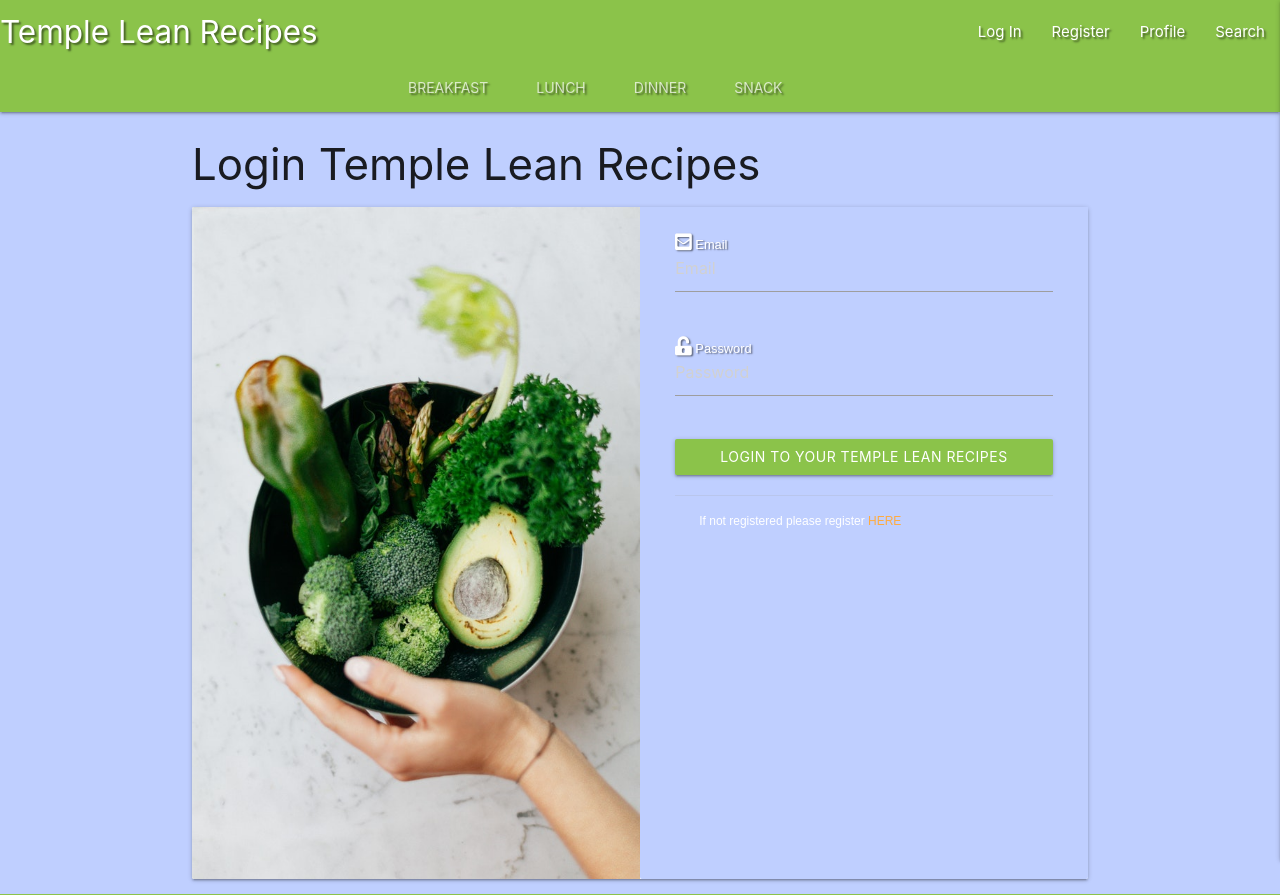
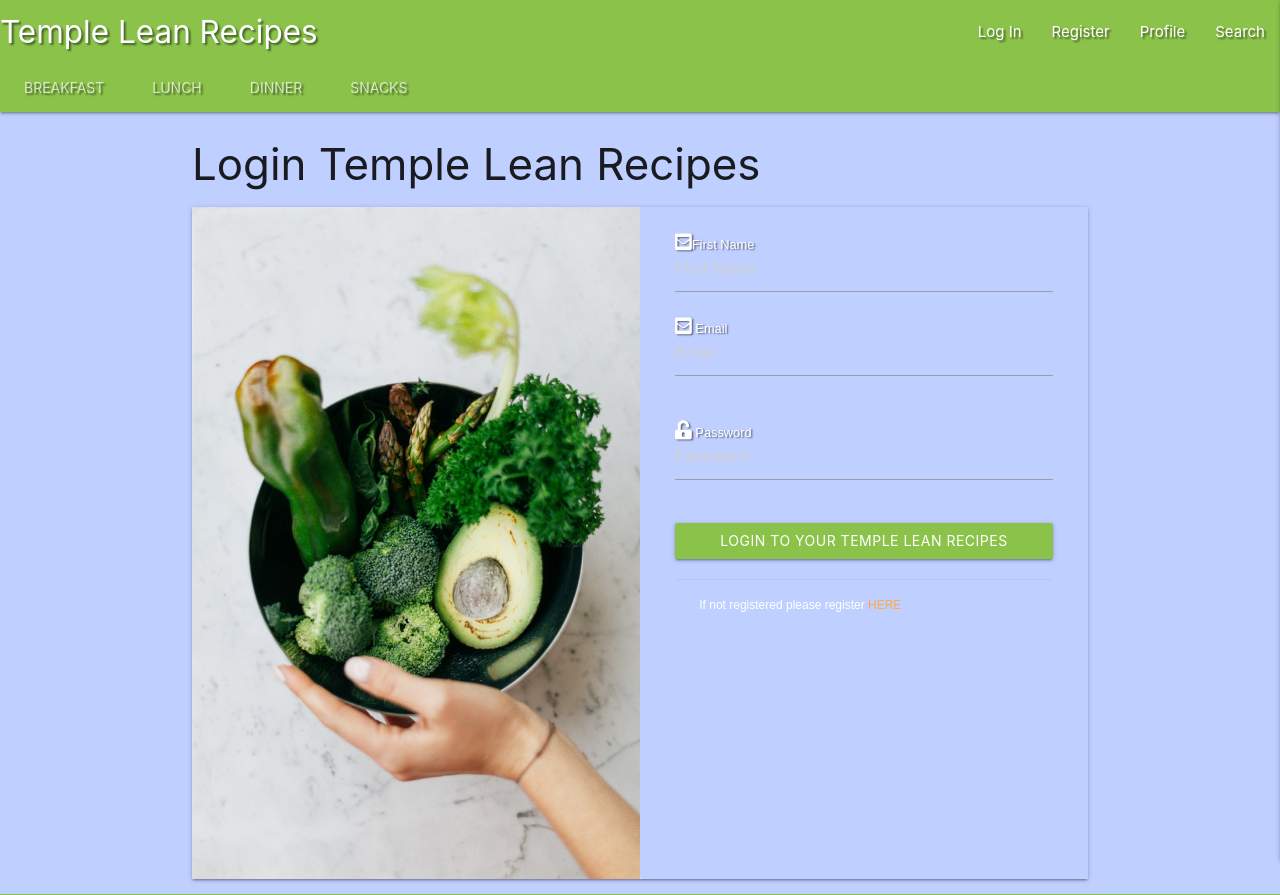
Before and after one commit to Andrew-code2020/ms3onlinecookbook, a Flask app: page /login in a window 1280 px wide. Shown: the top 895 px of the page. Run offline with Flask 2, Linux system fonts and the light colour scheme; some libraries are stand-ins or nearby versions; some web fonts are replaced.

Commit message:
added profile, breafast, lunch, dinner and snack html. found python to render profile. need correct style in profile

```diff
--- a/app.py
+++ b/app.py
@@ -53,7 +53,8 @@ def register():
     # put the new user into 'session' cookie
         session["user"] = request.form.get("first_name").lower()
         flash("Registration with Temple Lean Recipes Successful!")
-        render_template(url_for("profile", email=session["user"]))
+        return redirect(url_for(
+            "profile", first_name=session["user"]))
     return render_template("register.html")
 
 
@@ -63,16 +64,17 @@ def login():
     if request.method == "POST":
         # check if username exists in db
         existing_user = mongo.db.users.find_one(
-            {"email": request.form.get("email").lower()})
+            {"first_name": request.form.get("first_name").lower()})
 
         if existing_user:
             username = existing_user["first_name"]
             # ensure hashed password matches user input
             if check_password_hash(
                 existing_user["password"], request.form.get("password")):
-                    session["user"] = request.form.get("email").lower()
+                    session["user"] = request.form.get("first_name").lower()
                     flash(f"Welcome, {username.capitalize()}")
-                    render_template(url_for("profile", email=session["user"]))
+                    return redirect(url_for(
+                        "profile", first_name=session["user"]))
             else:
                 # invalid password match
                 flash("Incorrect email and/or Password")
@@ -86,12 +88,31 @@ def login():
     return render_template("login.html")
 
 
-@app.route("/profile/<email>", methods=["GET", "POST"])
-def profile(email):
-    # grab the session user's username from db
-    email = mongo.db.users.find_one(
-        {"email": session["user"]})["email"]
-    return render_template("profile.html", email=email)
+@app.route("/profile/<first_name>", methods=["GET", "POST"])
+def profile(first_name):
+    # grab the user information from mongo db and show in the user profile
+    first_name = mongo.db.users.find_one(
+        {"first_name": session["user"]})["first_name"]
+    return render_template("profile.html", first_name=first_name)
+
+
+@app.route("/breakfast", methods=["GET", "POST"])
+def breakfast():
+    return render_template("breakfast.html")
+
+
+@app.route("/lunch", methods=["GET", "POST"])
+def lunch():
+    return render_template("lunch.html")
+
+@app.route("/dinner", methods=["GET", "POST"])
+def dinner():
+    return render_template("dinner.html")
+
+@app.route("/snacks", methods=["GET", "POST"])
+def snacks():
+    return render_template("snacks.html")
+
 
 
 #debug=false before submission
--- a/static/css/style.css
+++ b/static/css/style.css
@@ -16,7 +16,6 @@ body {
 /*------------------------------------Navbar---------------------------------------------------------------------*/
 
 .tabs {
-    width: 40%;
     color: #ffffff;
 }
 
--- a/templates/base.html
+++ b/templates/base.html
@@ -36,17 +36,17 @@
           <ul id="nav-mobile" class="right hide-on-med-and-down text-shadow">
             <li><a href="{{ url_for('login')}}">Log In</a></li>
             <li><a href="{{ url_for('register')}}">Register</a></li>
-            <li><a href="{{ url_for('profile',email=session['user'])}}">Profile</a></li>
+            <li><a href="{{ url_for('profile', first_name=session['user']) }}">Profile</a></li>
             <li><a href="">Search</a></li>
             <!--Need to add search functionality here-->
           </ul>
         </div>
         <div class="nav-content">
           <ul class="tabs tabs-transparent text-shadow">
-            <li class="tab"><a href="">Breakfast</a></li>
-            <li class="tab"><a href="">Lunch</a></li>
-            <li class="tab"><a href="">Dinner</a></li>
-            <li class="tab"><a href="">Snack</a></li>
+            <li class="tab"><a href="{{ url_for('breakfast')}}">Breakfast</a></li>
+            <li class="tab"><a href="{{ url_for('lunch')}}">Lunch</a></li>
+            <li class="tab"><a href="{{ url_for('dinner')}}">Dinner</a></li>
+            <li class="tab"><a href="{{ url_for('snacks')}}">Snacks</a></li>
           </ul>
         </div>
       </nav>
--- /dev/null
+++ b/templates/breakfast.html
@@ -0,0 +1,5 @@
+{% extends "base.html" %} {% block content %}
+
+Welcome to Breakfast
+
+{% endblock %}
--- /dev/null
+++ b/templates/dinner.html
@@ -0,0 +1,5 @@
+{% extends "base.html" %} {% block content %}
+
+Welcome to Dinner
+
+{% endblock %}
--- a/templates/login.html
+++ b/templates/login.html
@@ -12,6 +12,10 @@
       <form class="card-content" method="POST" action="{{ url_for('login')}}">
         <!--email-->
           <div class="row">
+          <div class="input-field col s12">
+            <input placeholder="First Name" id="first_name" name="first_name" type="text" class="validate" required/>
+            <label for="first_name"><i class="fas fa-envelope-square"></i>First Name</label>
+          </div>
           <div class="input-field col s12">
             <input placeholder="Email" id="email" name="email" pattern="[a-z0-9._%+-]+@[a-z0-9.-]+\.[a-z]{2,}$" title="Please enter a valid email address" type="text" class="validate" required/>
             <label for="email"><i class="fas fa-envelope-square"></i> Email</label>
--- /dev/null
+++ b/templates/lunch.html
@@ -0,0 +1,5 @@
+{% extends "base.html" %} {% block content %}
+
+Welcome to Lunch
+
+{% endblock %}
--- /dev/null
+++ b/templates/snacks.html
@@ -0,0 +1,5 @@
+{% extends "base.html" %} {% block content %}
+
+Welcome to Snacks
+
+{% endblock %}
```
Also changed, not shown: templates/profile.html (+11 -3 lines), README.md.
